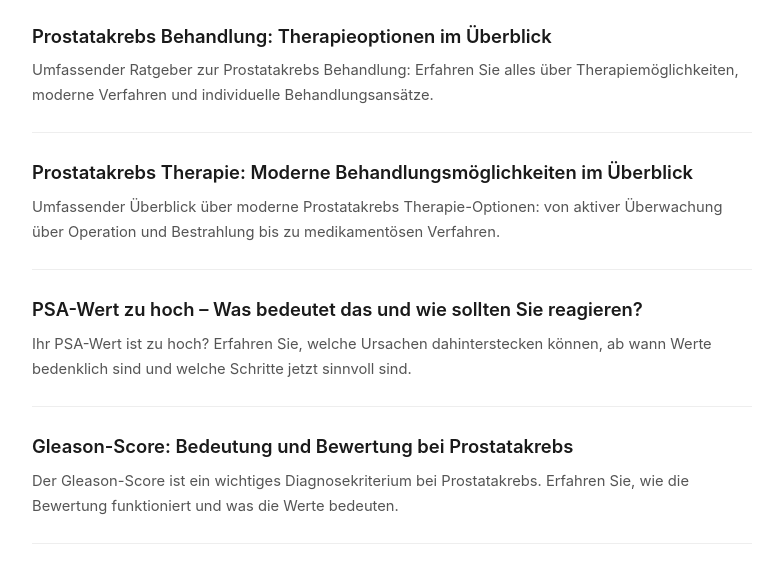
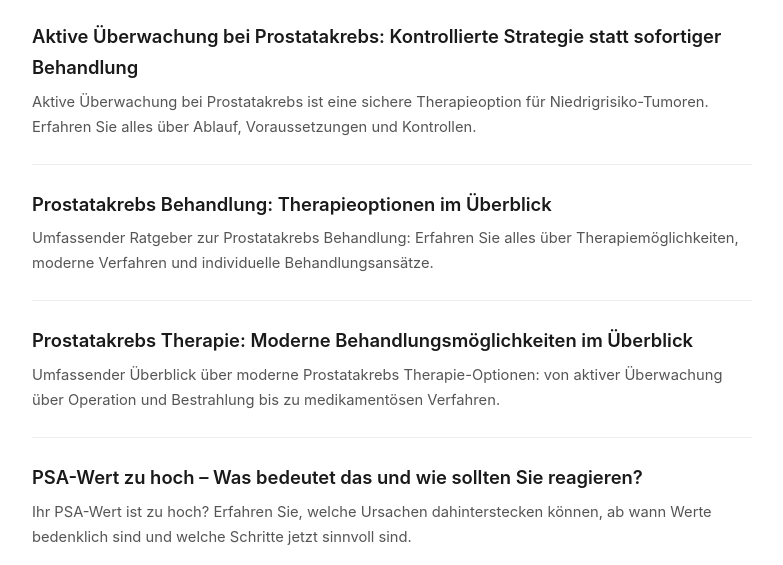
Before and after one commit to haraldlinhart-prog/prostatakrebs-online, a plain HTML site: page blog/index.html in a window 1280 px wide. Shown: the part 162-727 px from the top of the page, without its empty margins (248-1031 px from the left). Drawn offline with Linux system fonts and the light colour scheme.

Commit message:
suchmaschinen.pro: update news index

```diff
--- a/blog/index.html
+++ b/blog/index.html
@@ -20,6 +20,10 @@
 <a class="back" href="https://prostatakrebs.online/">&larr; Zurück zu prostatakrebs.online</a>
 <h1>News</h1>
 <ul>
+  <li>
+    <a href="./aktive-uberwachung-bei-prostatakrebs-kontrollierte-strategie-statt-sof/">Aktive Überwachung bei Prostatakrebs: Kontrollierte Strategie statt sofortiger Behandlung</a>
+    <p>Aktive Überwachung bei Prostatakrebs ist eine sichere Therapieoption für Niedrigrisiko-Tumoren. Erfahren Sie alles über Ablauf, Voraussetzungen und Kontrollen.</p>
+  </li>
   <li>
     <a href="./prostatakrebs-behandlung-therapieoptionen-im-uberblick/">Prostatakrebs Behandlung: Therapieoptionen im Überblick</a>
     <p>Umfassender Ratgeber zur Prostatakrebs Behandlung: Erfahren Sie alles über Therapiemöglichkeiten, moderne Verfahren und individuelle Behandlungsansätze.</p>
```
